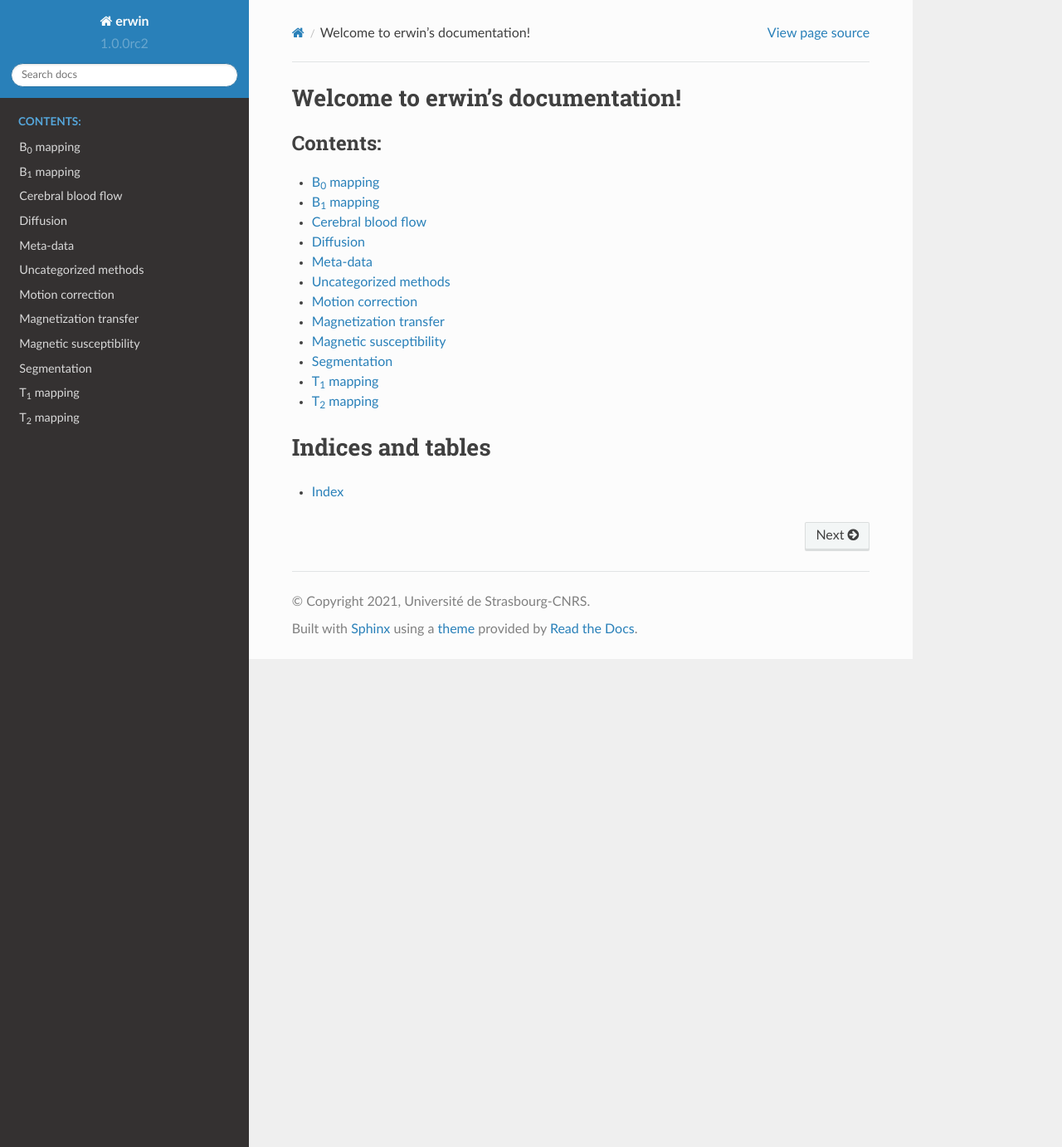
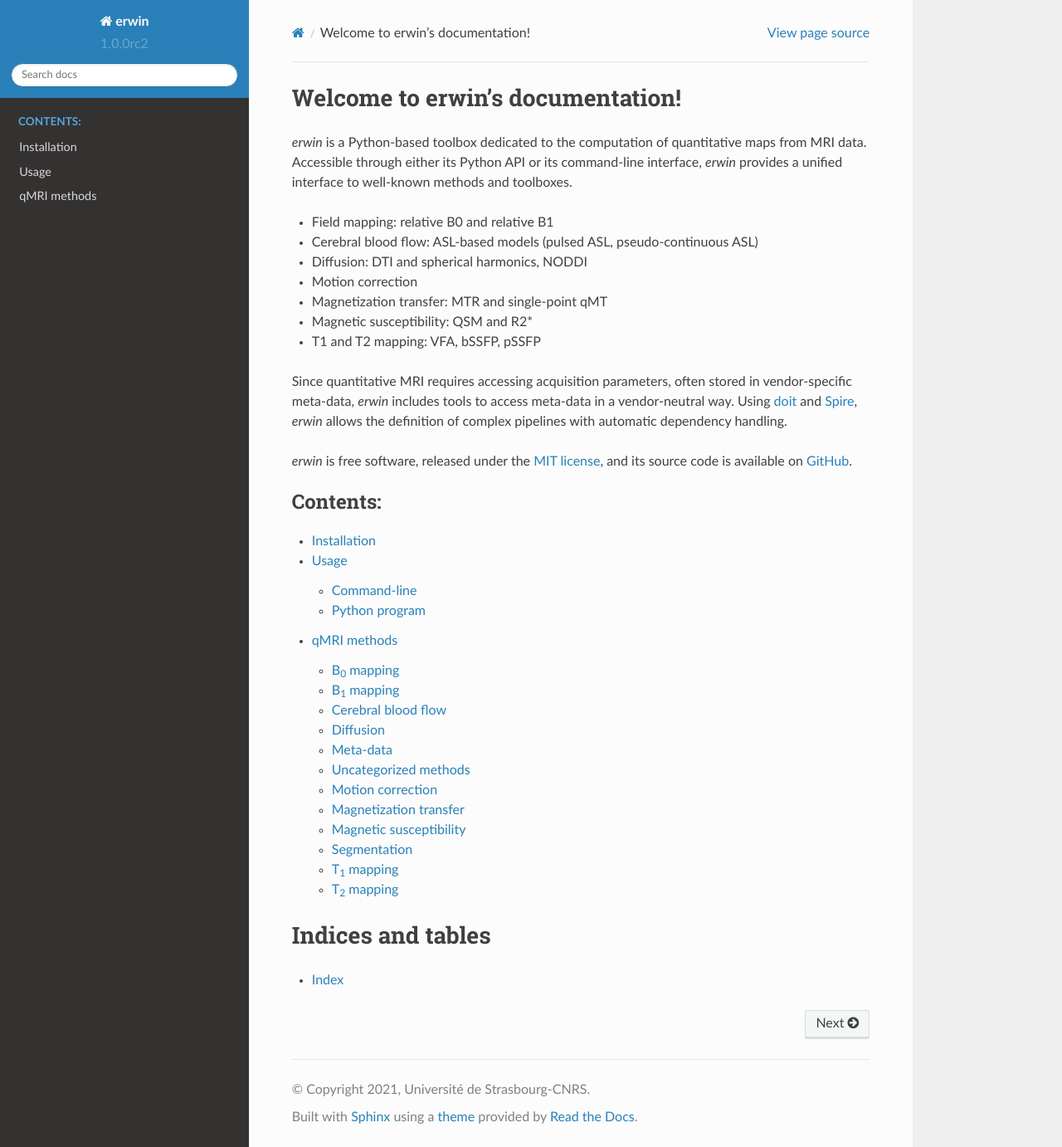
Before and after one commit to lamyj/erwin, a Sphinx documentation site: the page built from doc/index.rst, in a window 1280 px wide and 1382 px high. Shown: the whole window at 83% size. Built offline with Sphinx 7.4.7 and the Read the Docs theme 2.0.0, drawn with Linux system fonts in a browser that asks for light colours.

```diff
--- a/doc/index.rst
+++ b/doc/index.rst
@@ -1,25 +1,35 @@
 Welcome to erwin's documentation!
 =================================
+
+*erwin* is a Python-based toolbox dedicated to the computation of quantitative maps from MRI data. Accessible through either its Python API or its command-line interface, *erwin* provides a unified interface to well-known methods and toolboxes.
+
+- Field mapping: relative B0 and relative B1
+- Cerebral blood flow: ASL-based models (pulsed ASL, pseudo-continuous ASL)
+- Diffusion: DTI and spherical harmonics, NODDI
+- Motion correction
+- Magnetization transfer: MTR and single-point qMT
+- Magnetic susceptibility: QSM and R2*
+- T1 and T2 mapping: VFA, bSSFP, pSSFP
+
+Since quantitative MRI requires accessing acquisition parameters, often stored in vendor-specific meta-data, *erwin* includes tools to access meta-data in a vendor-neutral way. Using `doit`_ and `Spire`_, *erwin* allows the definition of complex pipelines with automatic dependency handling.
+
+*erwin* is free software, released under the `MIT license`_, and its source code is available on `GitHub`_.
 
 .. toctree::
    :maxdepth: 2
    :caption: Contents:
 
-   b0_map.rst
-   b1_map.rst
-   cbf.rst
-   diffusion.rst
-   meta_data.rst
-   misc.rst
-   moco.rst
-   mt_map.rst
-   qsm.rst
-   segmentation.rst
-   t1_map.rst
-   t2_map.rst
-
+   install.rst
+   usage.rst
+   methods/index.rst
 
 Indices and tables
 ==================
 
 * :ref:`genindex`
+
+.. _doit: https://pydoit.org/
+.. _GitHub: https://github.com/lamyj/erwin/
+.. _MIT license: https://en.wikipedia.org/wiki/MIT_License
+.. _PyPi: https://pypi.org/
+.. _Spire: https://github.com/lamyj/spire
```
Also changed, not shown: README.md (+2 -2 lines), doc/install.rst (added, +25 -0 lines), doc/methods/index.rst (added, +21 -0 lines), doc/usage.rst (added, +71 -0 lines), doc/methods/b0_map.rst (renamed from doc/b0_map.rst), doc/methods/b1_map.rst (renamed from doc/b1_map.rst), doc/methods/cbf.rst (renamed from doc/cbf.rst), doc/methods/diffusion.rst (renamed from doc/diffusion.rst), doc/methods/meta_data.rst (renamed from doc/meta_data.rst), doc/methods/misc.rst (renamed from doc/misc.rst), doc/methods/moco.rst (renamed from doc/moco.rst), doc/methods/mt_map.rst (renamed from doc/mt_map.rst), doc/methods/qsm.rst (renamed from doc/qsm.rst), doc/methods/segmentation.rst (renamed from doc/segmentation.rst), 2 more files.
